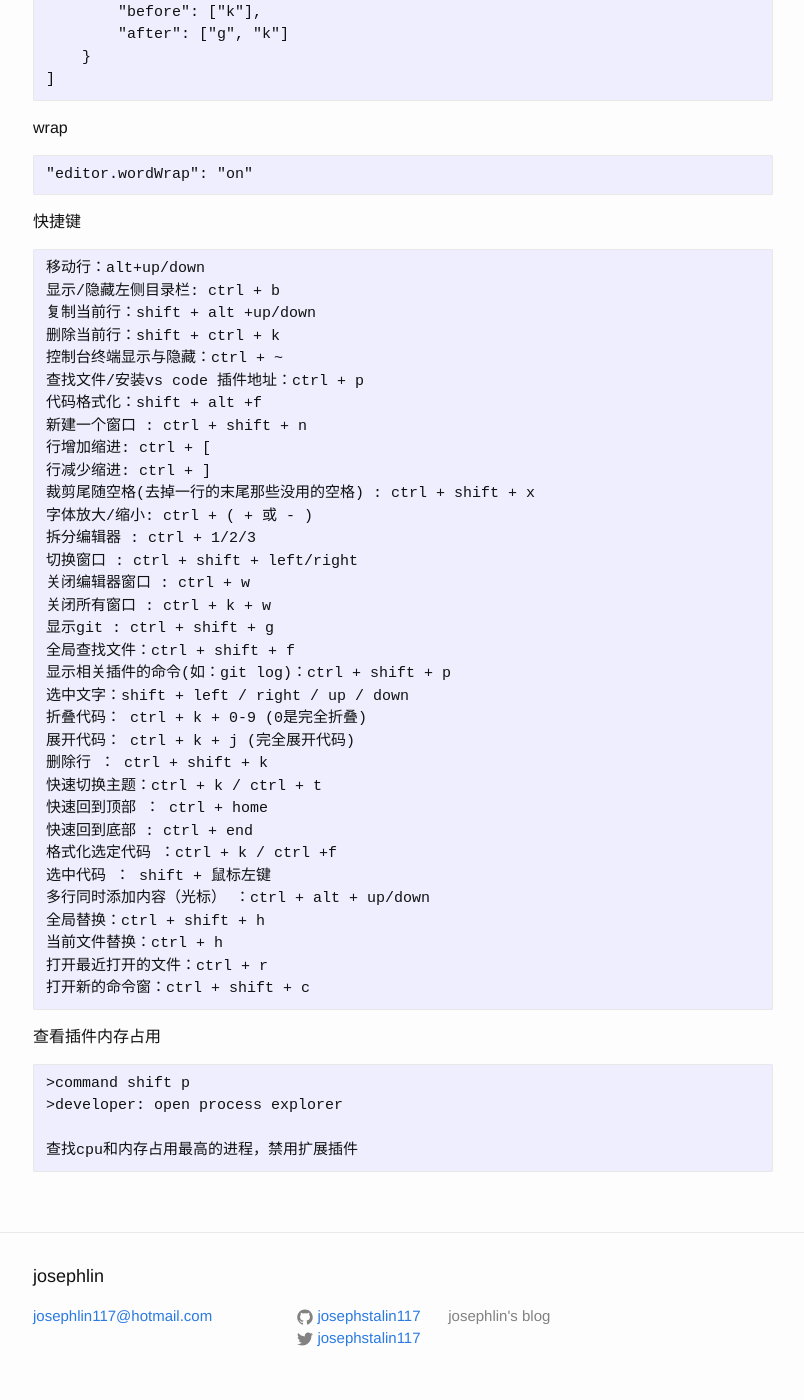
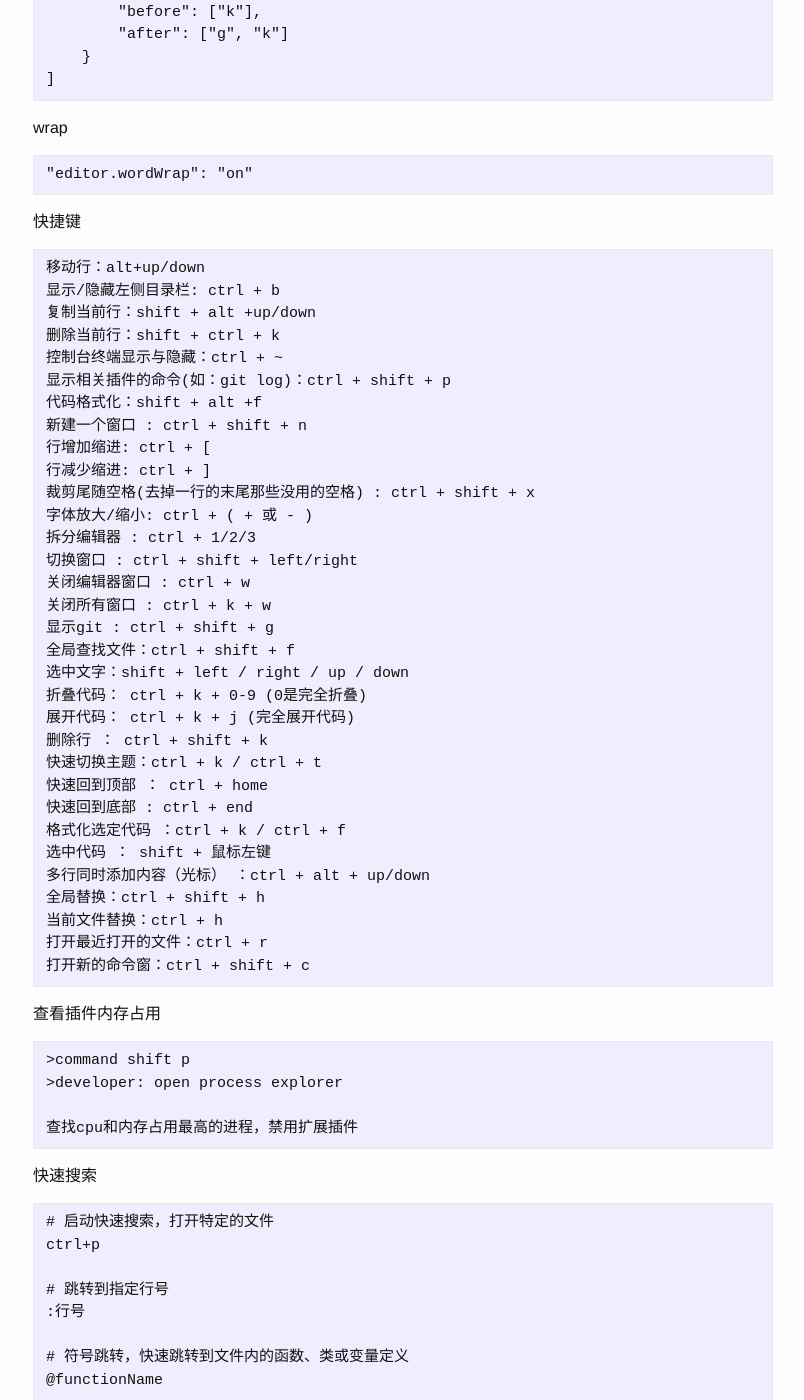
Before and after one commit to josephstalin117/josephstalin117.github.io, a Jekyll site: the page built from _posts/2019-7-29-vscode.markdown, in a window 1280 px wide and 1400 px high, scrolled down 611 px. Shown: the whole window, without its empty margins (237-1041 px from the left). Built offline with Jekyll 4.4.1, drawn with Linux system fonts in a browser that asks for light colours.

Commit message:
add vscode shortcut key

````diff
--- a/_posts/2019-7-29-vscode.markdown
+++ b/_posts/2019-7-29-vscode.markdown
@@ -42,7 +42,7 @@ wrap
 复制当前行：shift + alt +up/down
 删除当前行：shift + ctrl + k
 控制台终端显示与隐藏：ctrl + ~
-查找文件/安装vs code 插件地址：ctrl + p
+显示相关插件的命令(如：git log)：ctrl + shift + p
 代码格式化：shift + alt +f
 新建一个窗口 : ctrl + shift + n
 行增加缩进: ctrl + [
@@ -55,7 +55,6 @@ wrap
 关闭所有窗口 : ctrl + k + w
 显示git : ctrl + shift + g
 全局查找文件：ctrl + shift + f
-显示相关插件的命令(如：git log)：ctrl + shift + p
 选中文字：shift + left / right / up / down
 折叠代码： ctrl + k + 0-9 (0是完全折叠)
 展开代码： ctrl + k + j (完全展开代码)
@@ -63,7 +62,7 @@ wrap
 快速切换主题：ctrl + k / ctrl + t
 快速回到顶部 ： ctrl + home
 快速回到底部 : ctrl + end
-格式化选定代码 ：ctrl + k / ctrl +f
+格式化选定代码 ：ctrl + k / ctrl + f
 选中代码 ： shift + 鼠标左键
 多行同时添加内容（光标） ：ctrl + alt + up/down
 全局替换：ctrl + shift + h
@@ -79,3 +78,15 @@ wrap
 
 查找cpu和内存占用最高的进程，禁用扩展插件
 ```
+
+快速搜索
+```
+# 启动快速搜索，打开特定的文件
+ctrl+p
+
+# 跳转到指定行号
+:行号
+
+# 符号跳转，快速跳转到文件内的函数、类或变量定义
+@functionName
+```
````
